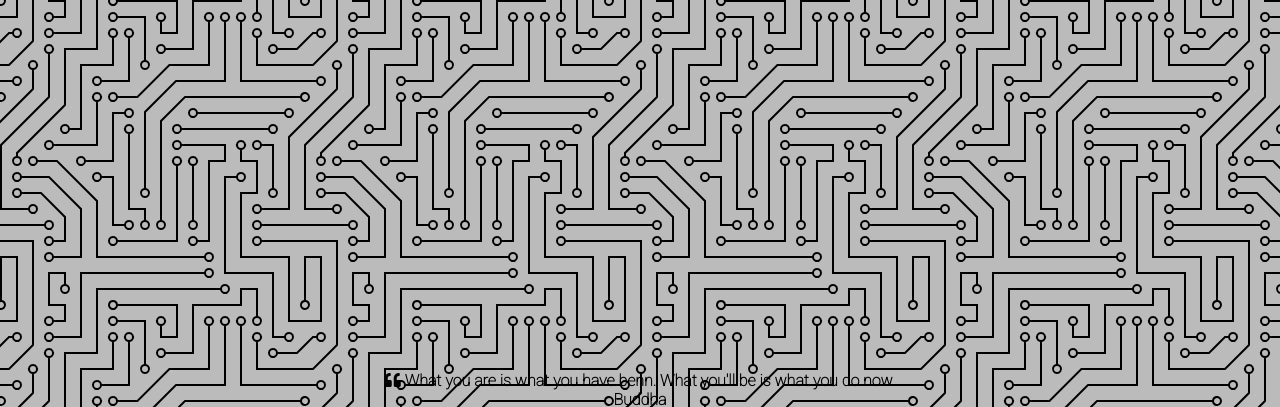
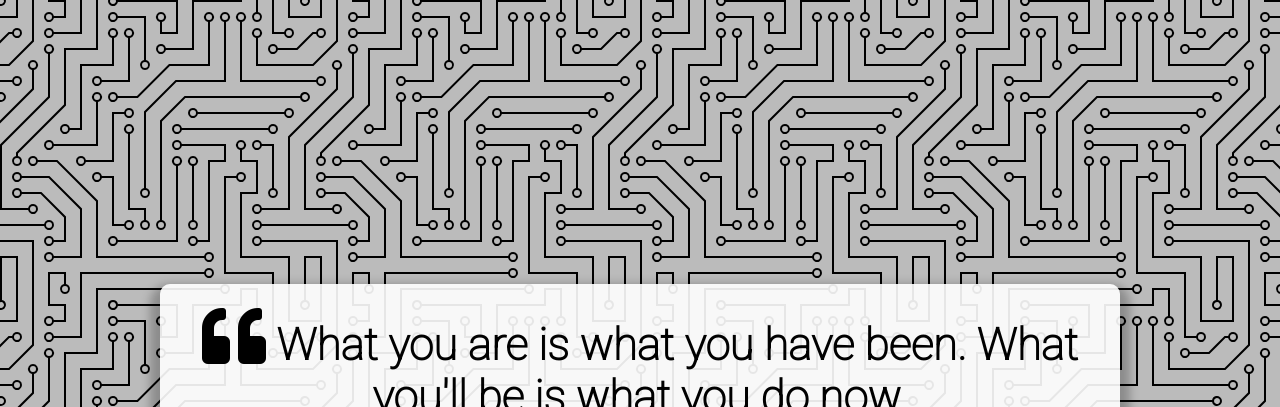
Before and after one commit to jedchernandez/quote-generator, a plain HTML site: page index.html in a window 1280 px wide. Shown: the top 407 px of the page. Drawn offline with Linux system fonts and the light colour scheme.

Commit message:
feat: Update quote text and container

```diff
--- a/index.html
+++ b/index.html
@@ -5,7 +5,7 @@
     <meta http-equiv="X-UA-Compatible" content="IE=edge" />
     <meta name="viewport" content="width=device-width, initial-scale=1.0" />
     <title>Quote Generator</title>
-    <link rel="shortcut icon" type="image/png/icon" href="/favicon.ico" />
+    <!-- <link rel="shortcut icon" type="image/png/icon" href="icon.png" /> -->
     <link
       rel="stylesheet"
       href="https://cdnjs.cloudflare.com/ajax/libs/font-awesome/5.15.3/css/all.min.css"
@@ -18,7 +18,7 @@
       <div class="quote-text">
         <i class="fas fa-quote-left"></i>
         <span id="quote"
-          >What you are is what you have benn. What you'll be is what you do
+          >What you are is what you have been. What you'll be is what you do
           now.</span
         >
       </div>
--- a/style.css
+++ b/style.css
@@ -17,3 +17,42 @@ body {
   align-items: center;
   justify-content: center;
 }
+
+.quote-container {
+  width: auto;
+  max-width: 900px;
+  padding: 20px 30px;
+  border-radius: 10px;
+  background-color: rgba(255, 255, 255, 0.9);
+  box-shadow: 0 10px 10px 10px rgba(0, 0, 0, 0.25);
+}
+
+.quote-text {
+  font-size: 2.75rem; /* 44px */
+}
+
+.long-quote {
+  font-size: 2rem; /* 32px */
+}
+
+.fa-quote-left {
+  font-size: 4rem; /* 64px */
+}
+
+.quote-author {
+  margin-top: 15px;
+  font-size: 2rem;
+  font-weight: 650; /* 400 = normal; 700 = bold */
+  font-style: italic;
+}
+
+/* Media Query: Tablet or Smaller */
+@media screen and (max-width: 1000px) {
+  .quote-container {
+    margin: auto 10px;
+  }
+
+  .quote-text {
+    font-size: 2.5rem;
+  }
+}
```
